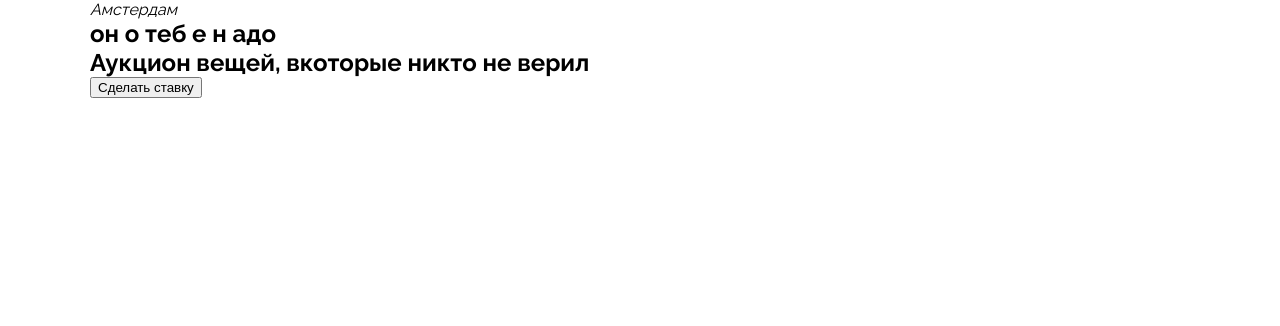
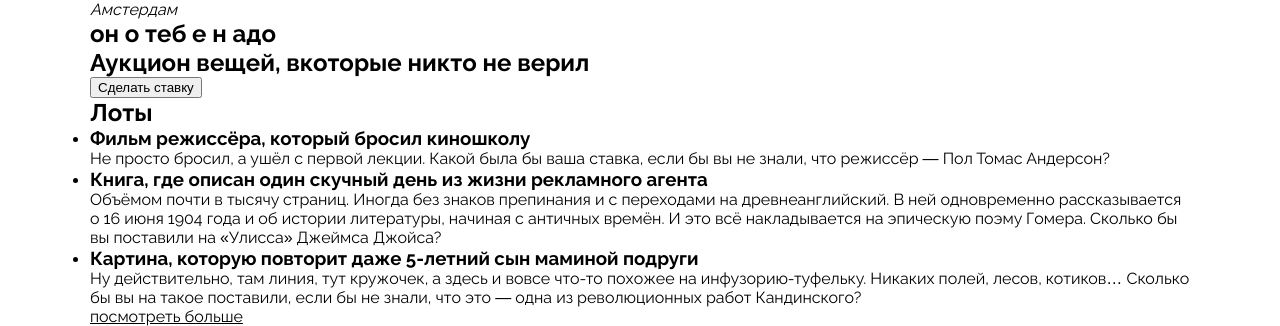
Before and after one commit to IrinaRyazanskaya/ono-tebe-nado, a plain HTML site: page index.html in a window 1280 px wide. Shown: the part 965-1291 px from the top of the page. Before the commit the page ends 1063 px from the top, so only its background shows below. Drawn offline with Linux system fonts and the light colour scheme.

Commit message:
Сверстала секцию lots

```diff
--- a/index.html
+++ b/index.html
@@ -74,7 +74,57 @@
           </button>
         </div>
       </section>
-      <section class="lots"></section>
+      <section class="lots">
+        <h2 class="lots__heading">Лоты</h2>
+        <ul class="lots__card-list">
+          <li class="lots__card-list-item">
+            <a class="card-link">
+              <article class="card">
+                <div class="overlay"></div>
+                <h3 class="card__title">
+                  Фильм режиссёра, который бросил киношколу
+                </h3>
+                <p class="card__text">
+                  Не просто бросил, а ушёл с первой лекции. Какой была бы ваша ставка,
+                  если бы вы не знали, что режиссёр — Пол Томас Андерсон?
+                </p>
+              </article>
+            </a>
+          </li>
+          <li class="lots__card-list-item">
+            <a class="card-link">
+              <article class="card">
+                <div class="overlay"></div>
+                <h3 class="card__title">
+                  Книга, где описан один скучный день из жизни рекламного агента
+                </h3>
+                <p class="card__text">
+                  Объёмом почти в тысячу страниц. Иногда без знаков препинания и с переходами
+                  на древнеанглийский. В ней одновременно рассказывается о 16 июня 1904 года
+                  и об истории литературы, начиная с античных времён. И это всё накладывается
+                  на эпическую поэму Гомера. Сколько бы вы поставили на «Улисса» Джеймса Джойса?
+                </p>
+              </article>
+            </a>
+          </li>
+          <li class="lots__card-list-item">
+            <a class="card-link">
+              <article class="card">
+                <div class="overlay"></div>
+                <h3 class="card__title">
+                  Картина, которую повторит даже 5-летний сын маминой подруги
+                </h3>
+                <p class="card__text">
+                  Ну действительно, там линия, тут кружочек, а здесь и вовсе что-то похожее
+                  на инфузорию-туфельку. Никаких полей, лесов, котиков… Сколько бы вы на такое
+                  поставили, если бы не знали, что это — одна из революционных работ Кандинского?
+                </p>
+              </article>
+            </a>
+          </li>
+        </ul>
+        <a class="lots__look-more-link" href="#">посмотреть больше</a>
+      </section>
       <section class="about"></section>
     </main>
     <footer class="footer"></footer>
```
